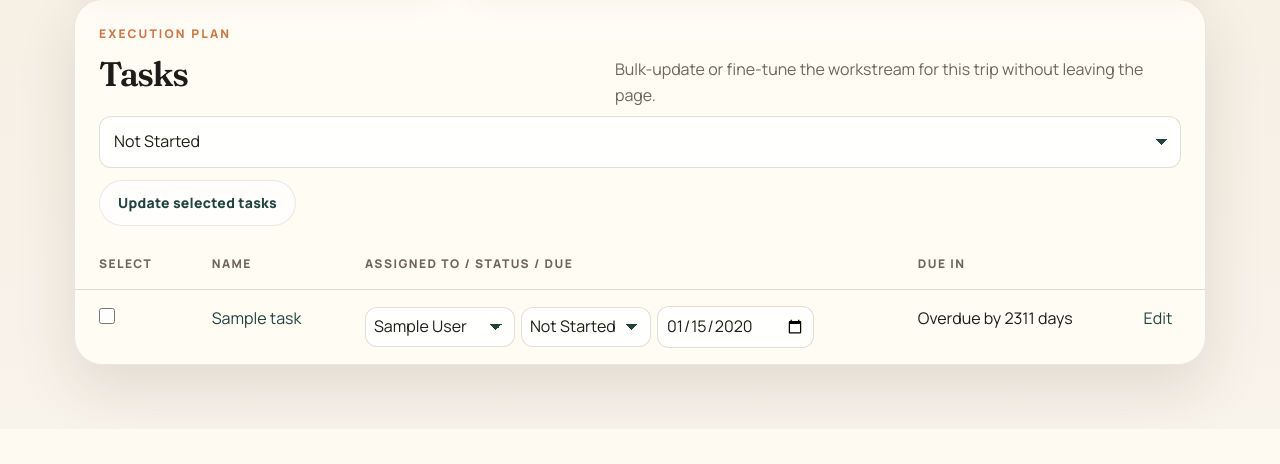
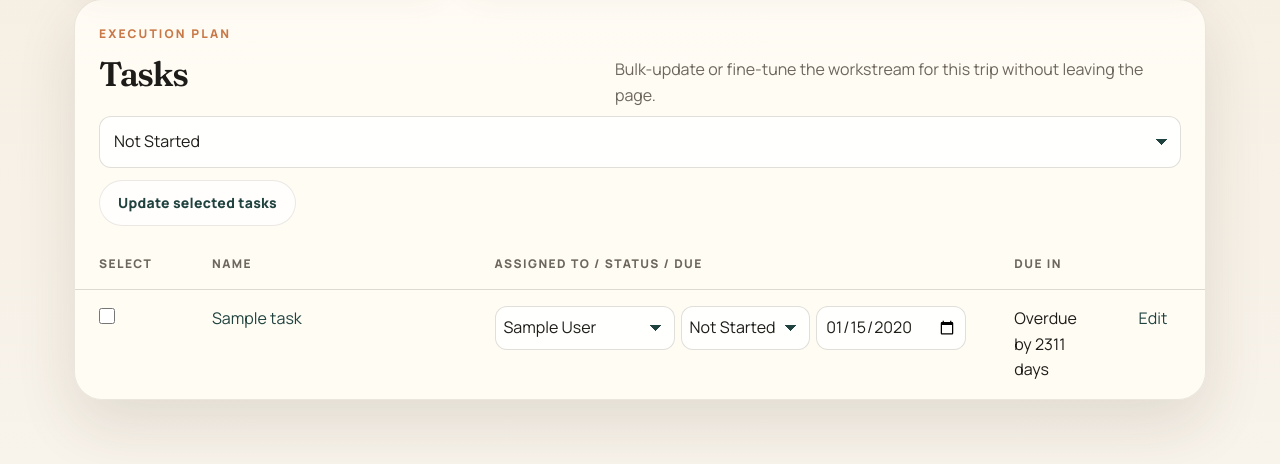
Before and after one commit to zero650/Legit-Dashboard, a Django app: page /trips/1/ in a window 1280 px wide. Shown: the part 905-1369 px from the top of the page. Before the commit the page ends 1323 px from the top, so only its background shows below. Run offline with Django 5.2, Linux system fonts and the light colour scheme; a user stored in the database is signed in; tables that the repository leaves empty hold one stand-in row (values such as "Sample post").

Commit message:
Keep trip task controls compact

```diff
--- a/trips/templates/trips/trip_detail.html
+++ b/trips/templates/trips/trip_detail.html
@@ -104,25 +104,20 @@
 
     .task-quick-edit-form {
       align-items: center;
-      display: inline-flex;
-      flex-wrap: wrap;
+      display: grid;
       gap: 6px;
+      grid-template-columns: minmax(150px, 1fr) minmax(120px, 0.72fr) minmax(150px, 0.82fr);
       margin: 0;
+      max-width: 760px;
+      width: 100%;
     }
 
     .task-quick-edit-form select,
     .task-quick-edit-form input[type="date"] {
+      min-height: 44px;
       min-width: 0;
       padding: 6px 8px;
-      width: auto;
-    }
-
-    .task-quick-edit-form .assignee-select {
-      min-width: 150px;
-    }
-
-    .task-quick-edit-form .status-select {
-      min-width: 130px;
+      width: 100%;
     }
 
     .task-quick-edit-form button {
@@ -139,6 +134,45 @@
       margin: 0;
       width: 16px;
       height: 16px;
+    }
+
+    .trip-task-table {
+      table-layout: fixed;
+    }
+
+    .trip-task-table th:nth-child(1),
+    .trip-task-table td:nth-child(1) {
+      width: 10%;
+    }
+
+    .trip-task-table th:nth-child(2),
+    .trip-task-table td:nth-child(2) {
+      width: 25%;
+    }
+
+    .trip-task-table th:nth-child(3),
+    .trip-task-table td:nth-child(3) {
+      width: 46%;
+    }
+
+    .trip-task-table th:nth-child(4),
+    .trip-task-table td:nth-child(4) {
+      width: 11%;
+    }
+
+    .trip-task-table th:nth-child(5),
+    .trip-task-table td:nth-child(5) {
+      width: 8%;
+    }
+
+    @media (max-width: 1100px) {
+      .task-quick-edit-form {
+        grid-template-columns: minmax(150px, 1fr) minmax(120px, 0.8fr);
+      }
+
+      .task-quick-edit-form input[type="date"] {
+        grid-column: 1 / -1;
+      }
     }
 
     @media (max-width: 680px) {
@@ -178,7 +212,13 @@
         align-items: stretch;
         display: grid;
         gap: 8px;
+        grid-template-columns: 1fr;
+        max-width: none;
         width: 100%;
+      }
+
+      .task-quick-edit-form input[type="date"] {
+        grid-column: auto;
       }
 
       .task-quick-edit-form select,
@@ -307,7 +347,7 @@
       </select>
       <button class="button secondary" type="submit">Update selected tasks</button>
     </form>
-    <table class="responsive-table">
+    <table class="responsive-table trip-task-table">
       <thead>
         <tr>
           <th>Select</th>
```
